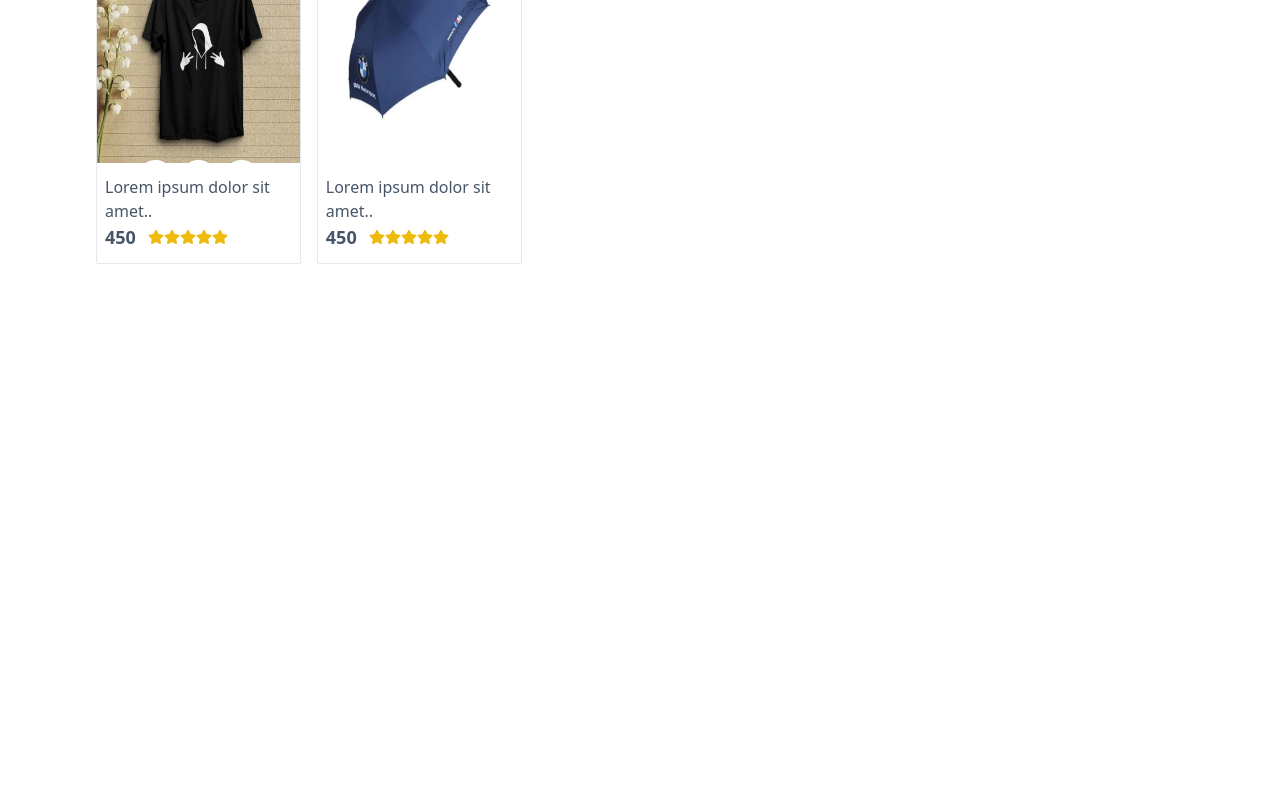
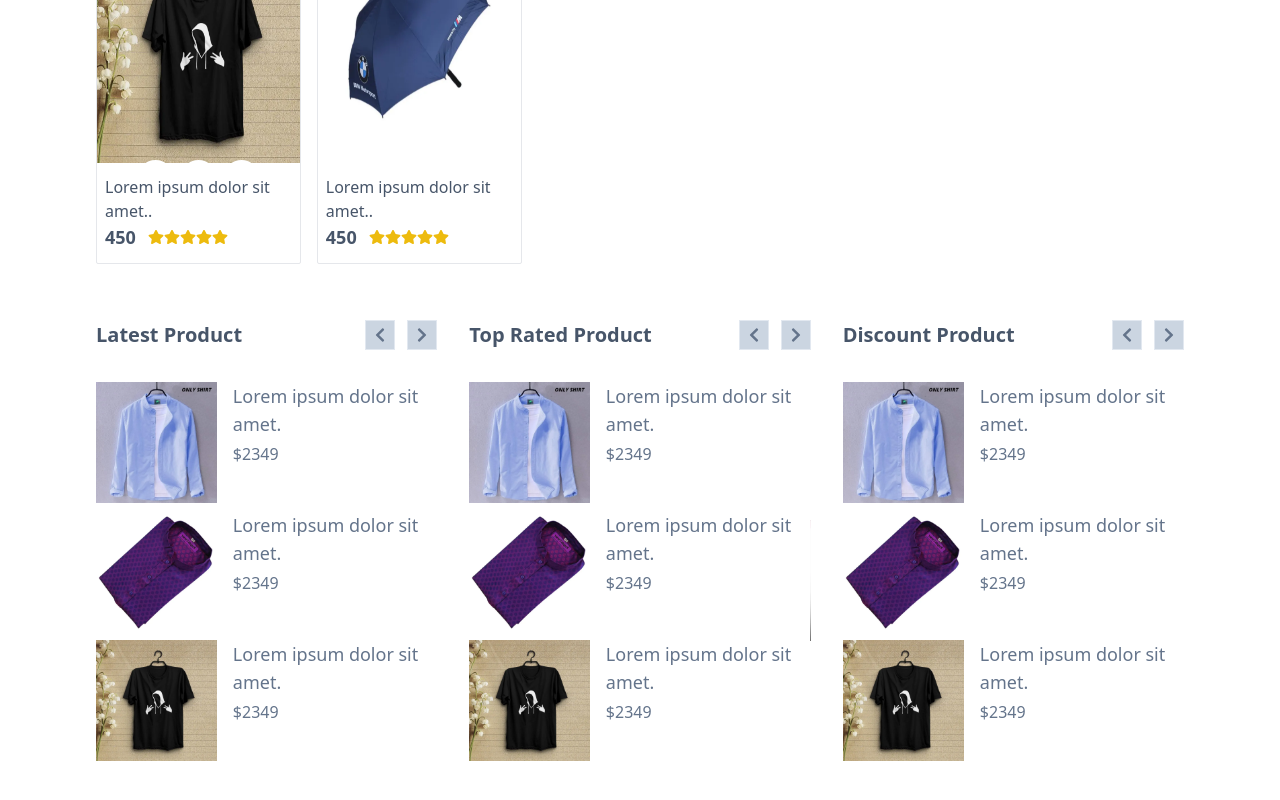
Before and after one commit to abdunnoorfaruki/e-shop, a React (Vite) app: page / in a window 1280 px wide. Shown: the part 1349-2149 px from the top of the page. Before the commit the page ends 1629 px from the top, so only its background shows below. Built offline with nearby package versions, Linux system fonts and the light colour scheme.

Commit message:
feat:Added latest, top rated, and discount product section.

```diff
--- /dev/null
+++ b/src/components/arror-button-group/index.jsx
@@ -0,0 +1,30 @@
+/* eslint-disable react/prop-types */
+import { FaChevronRight, FaChevronLeft } from "react-icons/fa";
+
+const ArrowButtonGroup = ({ next, previous, title }) => {
+  return (
+    <div className="flex justify-between items-center">
+      <div className="text-xl font-bold text-slate-600">{title}</div>
+      <div className="flex justify-center items-center gap-3 text-slate-500">
+        <button
+          onClick={() => previous()}
+          className="w-[30px] h-[30px] flex justify-center items-center gap-3 bg-slate-300 border border-slate-200 "
+        >
+          <span>
+            <FaChevronLeft />
+          </span>
+        </button>
+        <button
+          onClick={() => next()}
+          className="w-[30px] h-[30px] flex justify-center items-center gap-3 bg-slate-300 border border-slate-200 "
+        >
+          <span>
+            <FaChevronRight />
+          </span>
+        </button>
+      </div>
+    </div>
+  );
+};
+
+export default ArrowButtonGroup;
--- /dev/null
+++ b/src/components/ltd-product-card/index.jsx
@@ -0,0 +1,24 @@
+/* eslint-disable react/prop-types */
+// ltd-product-card means this product will be use in latest product, top rated products, and discount product in home page 😀😀😀
+
+import { Link } from "react-router-dom";
+
+const LtpProduct = ({ product }) => {
+  return (
+    <Link to="#" className="flex gap-1">
+      <div className="w-[150px]">
+        <img
+          className="w-full"
+          src={`http://localhost:3000/images/products/${product}.webp`}
+          alt=""
+        />
+      </div>
+      <div className="px-3 flex justify-start items-start gap-1 flex-col text-slate-500 ">
+        <h2 className="text-lg">Lorem ipsum dolor sit amet.</h2>
+        <span>$2349</span>
+      </div>
+    </Link>
+  );
+};
+
+export default LtpProduct;
--- /dev/null
+++ b/src/components/products/index.jsx
@@ -0,0 +1,60 @@
+/* eslint-disable react/prop-types */
+import { useState } from "react";
+import Carousel from "react-multi-carousel";
+import ArrowButtonGroup from "../arror-button-group";
+import LtpProduct from "../ltd-product-card";
+
+// responsive options for carousel
+const responsive = {
+  superLargeDesktop: {
+    // the naming can be any, depends on you.
+    breakpoint: { max: 4000, min: 3000 },
+    items: 1,
+  },
+  desktop: {
+    breakpoint: { max: 3000, min: 1024 },
+    items: 1,
+  },
+  tablet: {
+    breakpoint: { max: 1024, min: 464 },
+    items: 1,
+  },
+  mobile: {
+    breakpoint: { max: 464, min: 0 },
+    items: 1,
+  },
+};
+const Products = ({title}) => {
+  const [products] = useState([
+    [1, 2, 3],
+    [4, 5, 6],
+  ]);
+
+
+  return (
+    <div className="flex gap-8 flex-col-reverse ">
+      <Carousel
+        autoPlay={true}
+        arrows={false}
+        showDots={false}
+        responsive={responsive}
+        infinite={true}
+        renderButtonGroupOutside={true}
+        dotListClass="md-lg:invisible"
+        customButtonGroup={<ArrowButtonGroup title={title} />}
+      >
+        {products.map((productArr, i) => {
+          return (
+            <div key={i} className="flex flex-col justify-start gap-2 ">
+              {productArr.map((product, i) => (
+               <LtpProduct key={i} product={product} />
+              ))}
+            </div>
+          );
+        })}
+      </Carousel>
+    </div>
+  );
+};
+
+export default Products;
--- a/src/pages/home/index.jsx
+++ b/src/pages/home/index.jsx
@@ -1,17 +1,33 @@
-import Banner from "../../components/banner"
-import Categories from "../../components/categories"
-import FeatureProducts from "../../components/featureProducts"
-import Header from "../../layout/Header"
+import Banner from "../../components/banner";
+import Categories from "../../components/categories";
+import FeatureProducts from "../../components/featureProducts";
+import Products from "../../components/products";
+import Header from "../../layout/Header";
 
 const Home = () => {
   return (
     <>
-    <Header />
-    <Banner />
-    <Categories />
-    <FeatureProducts />
+      <Header />
+      <Banner />
+      <Categories />
+      <FeatureProducts />
+      <div className="py-10">
+        <div className="w-[85%] flex flex-wrap mx-auto ">
+          <div className="grid w-full grid-cols-3 md-lg:grid-cols-2 md:grid-cols-1 gap-8">
+            <div className="overflow-hidden">
+              <Products title="Latest Product" />
+            </div>
+            <div className="overflow-hidden">
+              <Products title="Top Rated Product"  />
+            </div>
+            <div className="overflow-hidden">
+              <Products title="Discount Product" />
+            </div>
+          </div>
+        </div>
+      </div>
     </>
-  )
-}
+  );
+};
 
-export default Home
+export default Home;
```
